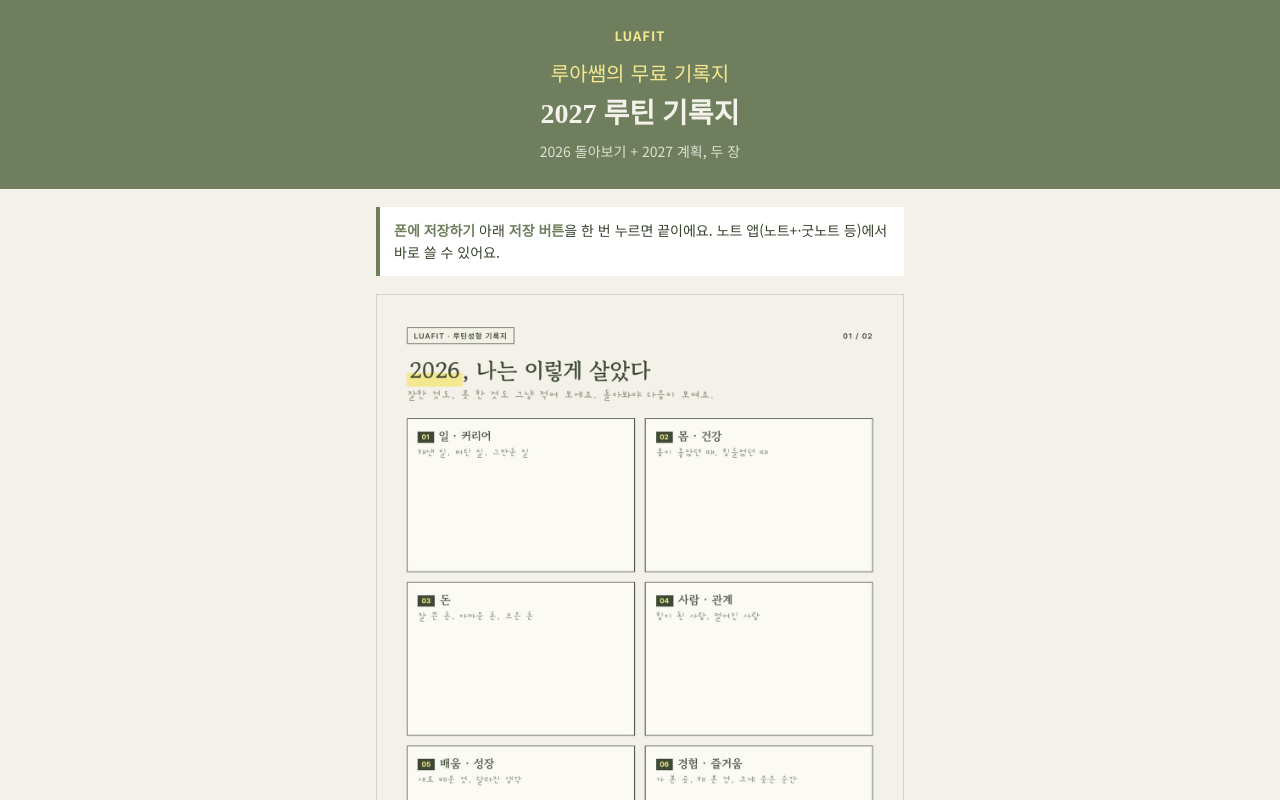
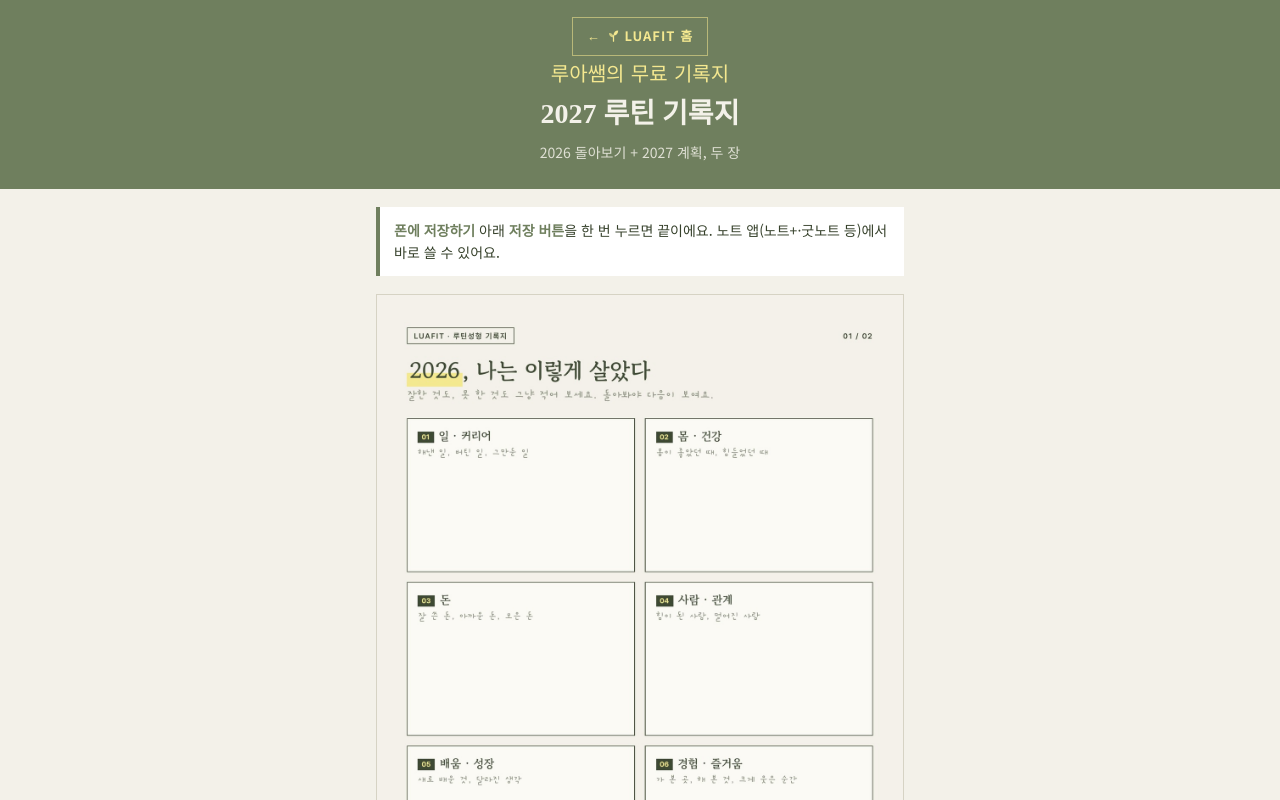
Before and after one commit to luamindnbody-dev/luafit-site, a plain HTML site: page 2027/index.html in a window 1280 px wide. Shown: the top 800 px of the page. Drawn offline with Linux system fonts and the light colour scheme; a web font is replaced by a local one.

Commit message:
하위 페이지 LUAFIT을 홈 링크로(← 새싹 LUAFIT 홈), 메인 버튼에 논문·칼럼 읽기 추가(폰 2×2)
Co-Authored-By: Claude Opus 5.5 <noreply@anthropic.com>
Claude-Session: https://claude.ai/code/session_01WsrfdpSYBCU5BZnCh17Q2T

```diff
--- a/2027/index.html
+++ b/2027/index.html
@@ -14,6 +14,8 @@
 body{margin:0;background:var(--ivory);color:var(--deep);font-family:"Noto Sans KR",sans-serif;line-height:1.6;word-break:keep-all}
 header{background:var(--olive);color:var(--ivory);padding:22px 18px 26px;text-align:center}
 header a{color:var(--butter);text-decoration:none;font-weight:700;letter-spacing:.08em;font-size:13px}
+header a.home{display:inline-block;padding:8px 14px;margin:-8px 0;border:1px solid rgba(244,232,144,.55)}
+header a.home:active{background:rgba(244,232,144,.15)}
 header .hand{font-family:Gaegu,cursive;color:var(--butter);font-size:20px;margin-top:10px}
 header h1{font-family:"Gowun Batang",serif;font-size:28px;margin:2px 0 4px}
 header p{margin:0;font-size:14px;opacity:.85}
@@ -37,7 +39,7 @@ footer a{color:inherit}
 </head>
 <body>
 <header>
-  <a href="https://luafit.kr/">LUAFIT</a>
+  <a class="home" href="https://luafit.kr/" aria-label="루아핏 홈으로">← <svg viewBox="0 0 24 24" width="15" height="15" aria-hidden="true" style="vertical-align:-2px;margin-right:4px"><path d="M12 21V12" stroke="currentColor" stroke-width="2" stroke-linecap="round"/><path d="M12 15C7 15 4.5 11.5 5 8c4.5 0 7 3 7 7z" fill="currentColor" opacity=".75"/><path d="M12 12c0-5 3-8 7.5-8 0 5-3 8-7.5 8z" fill="currentColor"/></svg>LUAFIT 홈</a>
   <div class="hand">루아쌤의 무료 기록지</div>
   <h1>2027 루틴 기록지</h1>
   <p>2026 돌아보기 + 2027 계획, 두 장</p>
```
Also changed, not shown: body-m7k2/index.html (+3 -1 lines), index.html (+2 -0 lines), vision/index.html (+2 -1 lines).
